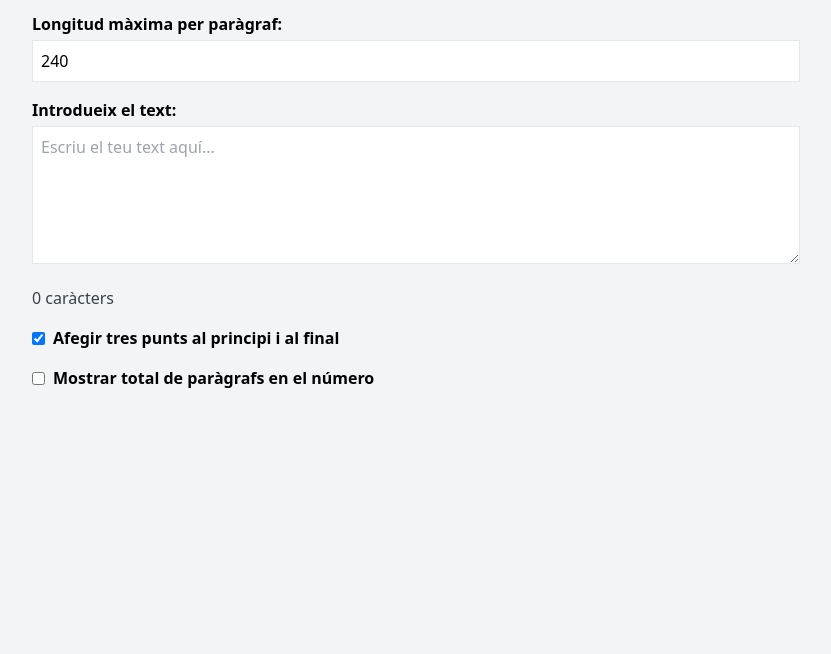
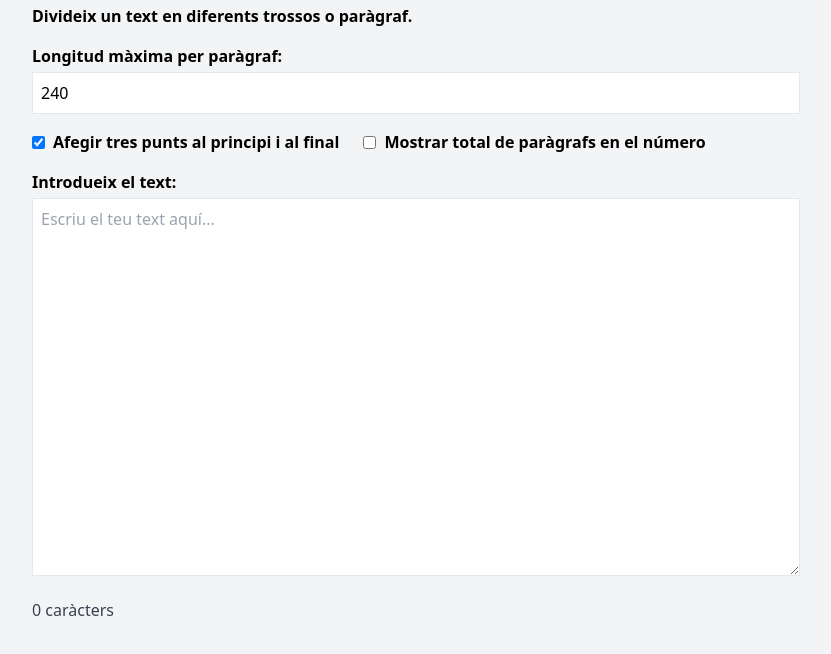
Before and after one commit to VibraCat/genera-240, a plain HTML site: page index.html in a window 1280 px wide. Shown: the part 56-710 px from the top of the page, without its empty margins (224-1055 px from the left). Drawn offline with nearby package versions, Linux system fonts and the light colour scheme.

Commit message:
Update index.html

```diff
--- a/index.html
+++ b/index.html
@@ -9,7 +9,8 @@
 </head>
 <body class="bg-gray-100 p-4">
   <div class="max-w-3xl mx-auto">
-    <h1 class="text-3xl font-bold mb-4">Generador de Paràgrafs amb Edició</h1>
+    <h1 class="text-3xl font-bold mb-2">Generador de Paràgrafs amb Edició</h1>
+    <h3 class="font-bold mb-4">Divideix un text en diferents trossos o paràgraf. </h3>
 
     <!-- Input per configurar la llargada màxima -->
     <div class="mb-4">
@@ -17,10 +18,26 @@
       <input id="maxLength" type="number" value="240" min="1" class="border p-2 w-full">
     </div>
 
+    <div class="flex items-center space-x-2 mt-2">
+
+      <!-- Checkbox per afegir els tres punts al principi i al final -->
+      <div class="me-4 mb-4 flex items-center">
+        <input type="checkbox" id="ellipsisCheckbox" class="mr-2" checked>
+        <label for="ellipsisCheckbox" class="font-semibold">Afegir tres punts al principi i al final</label>
+      </div>
+
+      <!-- Checkbox per mostrar total de paràgrafs en el número -->
+      <div class="ms-4 mb-4 flex items-center">
+        <input type="checkbox" id="totalParagraphsCheckbox" class="mr-2">
+        <label for="totalParagraphsCheckbox" class="font-semibold">Mostrar total de paràgrafs en el número</label>
+      </div>
+
+    </div>
+
     <!-- Textbox principal per introduir el text -->
     <div class="mb-4">
       <label for="textInput" class="block mb-1 font-semibold">Introdueix el text:</label>
-      <textarea id="textInput" rows="5" class="border p-2 w-full" placeholder="Escriu el teu text aquí..."></textarea>
+      <textarea id="textInput" rows="15" class="border p-2 w-full" placeholder="Escriu el teu text aquí..."></textarea>
     </div>
 
     <!-- Comptador de caràcters del textbox principal -->
@@ -28,17 +45,7 @@
       <span id="textboxCharCount" class="text-gray-700">0 caràcters</span>
     </div>
 
-    <!-- Checkbox per afegir els tres punts al principi i al final -->
-    <div class="mb-4 flex items-center">
-      <input type="checkbox" id="ellipsisCheckbox" class="mr-2" checked>
-      <label for="ellipsisCheckbox" class="font-semibold">Afegir tres punts al principi i al final</label>
-    </div>
 
-    <!-- Checkbox per mostrar total de paràgrafs en el número -->
-    <div class="mb-4 flex items-center">
-      <input type="checkbox" id="totalParagraphsCheckbox" class="mr-2">
-      <label for="totalParagraphsCheckbox" class="font-semibold">Mostrar total de paràgrafs en el número</label>
-    </div>
 
     <!-- Contenidor on es mostraran els paràgrafs generats -->
     <div id="paragraphsContainer"></div>
@@ -115,10 +122,10 @@
       const container = document.getElementById('paragraphsContainer');
       const textboxCharCount = document.getElementById('textboxCharCount');
 
+      const showTotalParagraphs = totalParagraphsCheckbox.checked;
       const text = textInput.value;
-      const maxLength = parseInt(maxLengthInput.value, 10) || 240;
+      const maxLength = (parseInt(maxLengthInput.value, 10) || 240) - (showTotalParagraphs ? 6 : 4);
       const ellipsisEnabled = ellipsisCheckbox.checked;
-      const showTotalParagraphs = totalParagraphsCheckbox.checked;
 
       // Actualitzar el comptador del textbox principal
       textboxCharCount.textContent = `${text.length} caràcters`;
@@ -144,6 +151,7 @@
         } else {
           numbering = `${index + 1}.`;
         }
+        let showTotalParagraphsLength = numbering.length
         paraNumber.textContent = numbering;
         paraNumber.className = "font-bold mb-2";
         paraDiv.appendChild(paraNumber);
```
